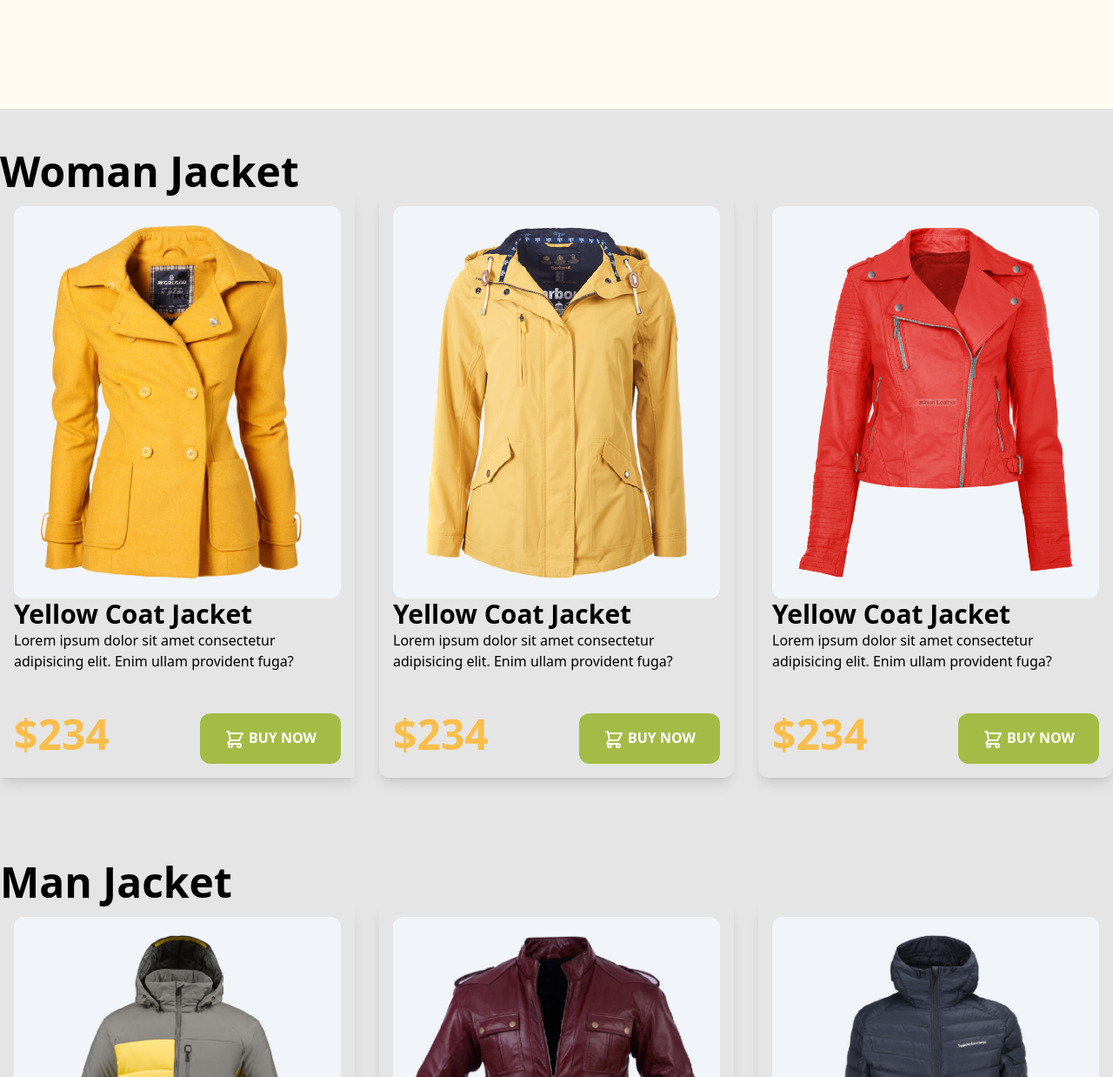
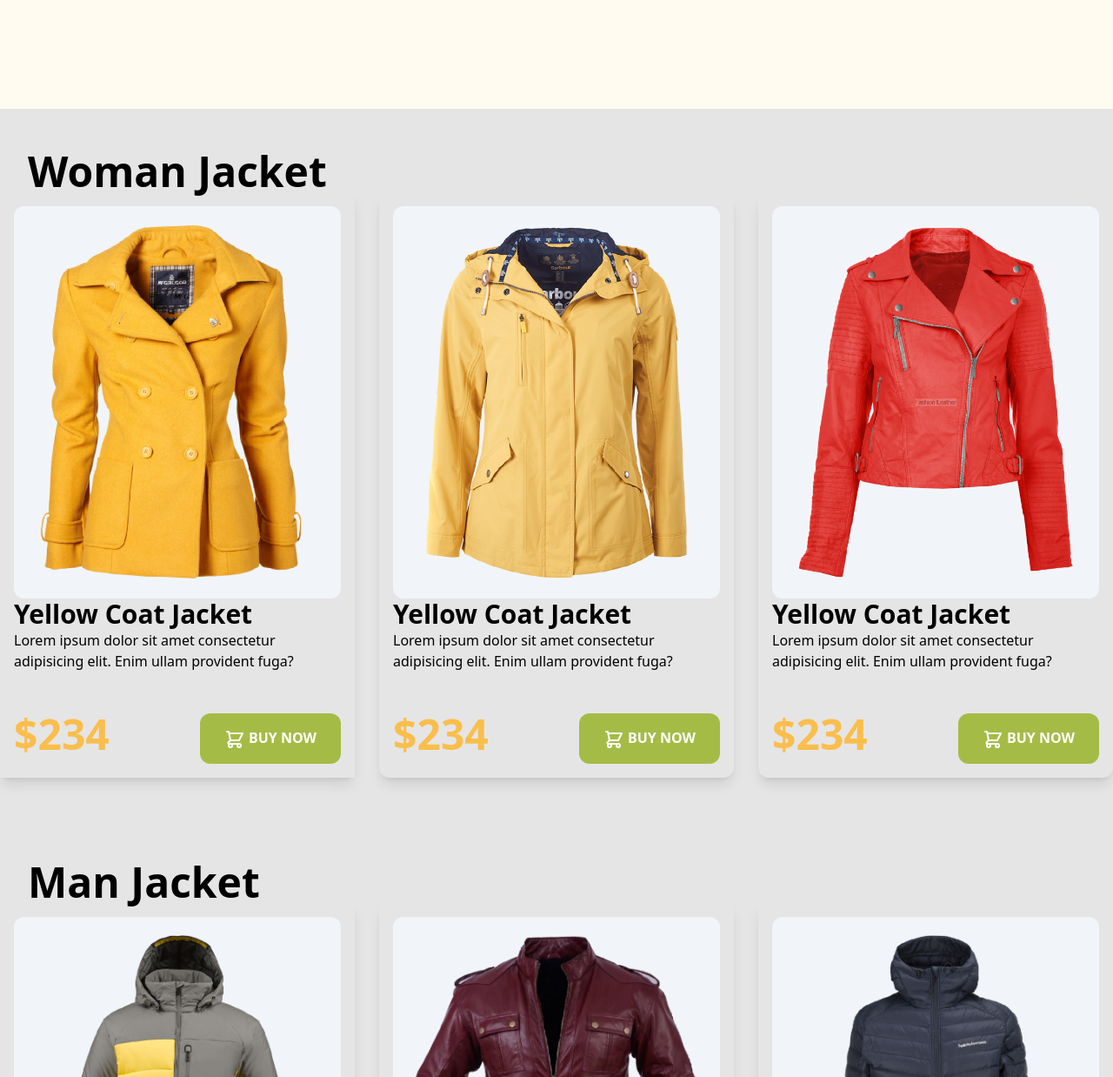
Before and after one commit to tashfiaislamistila/penguin-fashion-tailwind, a plain HTML site: page index.html in a window 1280 px wide. Shown: the part 538-1776 px from the top of the page at 87% size. Drawn offline with nearby package versions, Linux system fonts and the light colour scheme.

Commit message:
some modification

```diff
--- a/index.html
+++ b/index.html
@@ -51,7 +51,7 @@
     <main class="container mx-auto bg-[#E5E5E5]">
         <!-- woman jacket -->
         <section class="pb-24 pt-12">
-            <h2 class="text-5xl font-bold ">Woman Jacket</h2>
+            <h2 class="text-5xl font-bold mx-8">Woman Jacket</h2>
             <div class="grid md:grid-cols-2 lg:grid-cols-3 gap-7 rounded-xl ">
                 <!-- jacket 1 -->
                 <div class="p-4 shadow-lg">
@@ -111,7 +111,7 @@
         </section>
         <!-- Mans jacket -->
         <section class="pb-24">
-            <h2 class="text-5xl font-bold">Man Jacket</h2>
+            <h2 class="text-5xl font-bold mx-8">Man Jacket</h2>
             <div class="grid md:grid-cols-2 lg:grid-cols-3  gap-7 rounded-xl ">
                 <!--Mans jacket 1 -->
                 <div class="p-4 shadow-lg">
```
